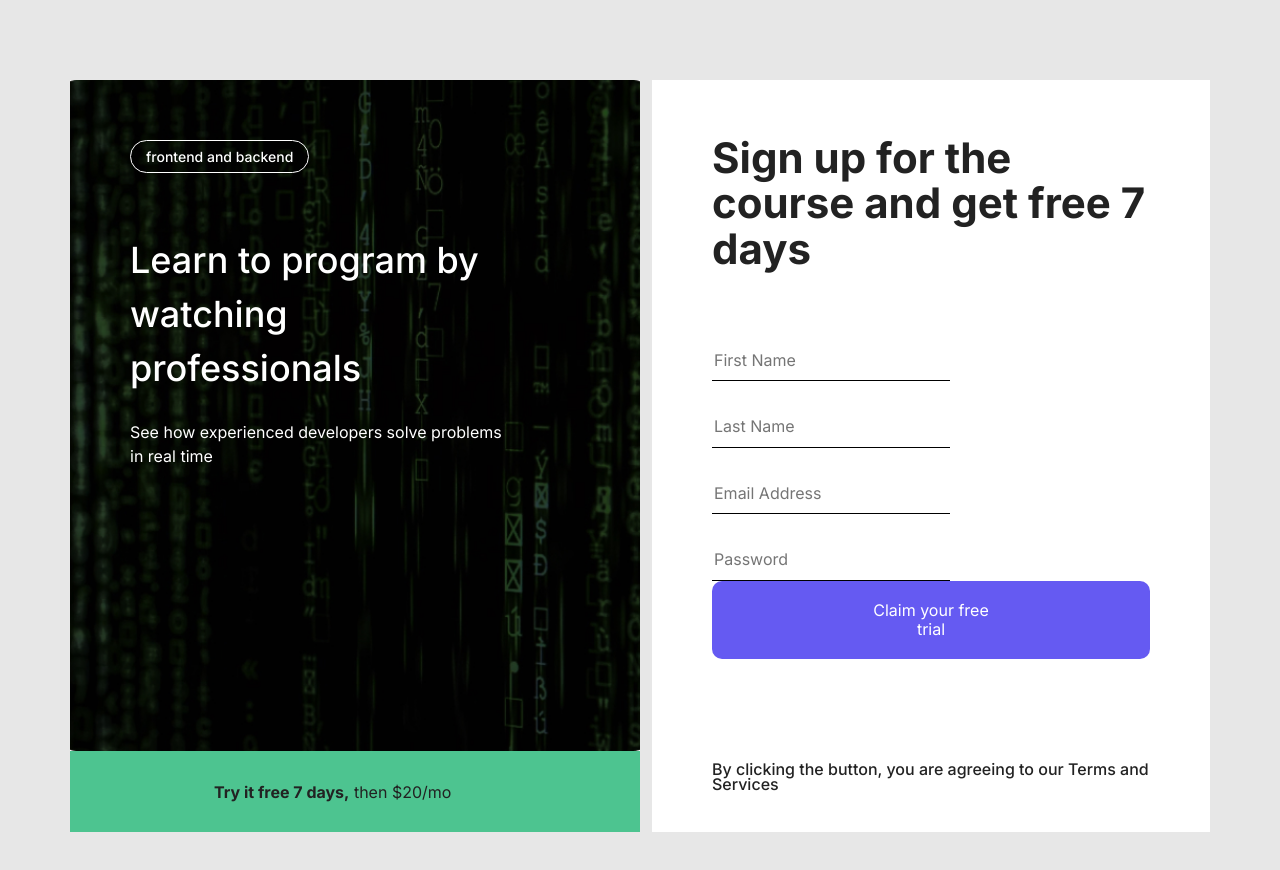
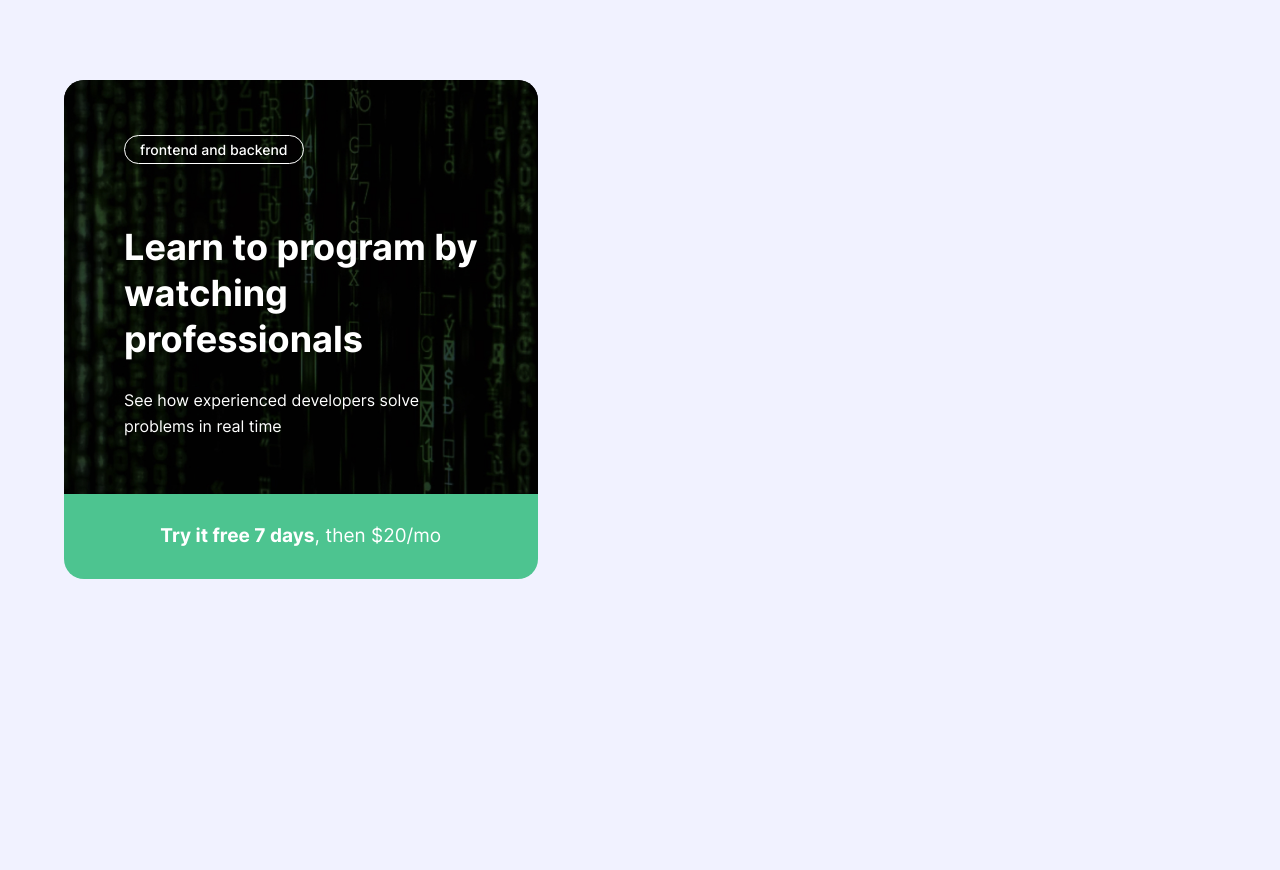
Before and after one commit to oyatillo0201/Intro, a plain HTML site: page index.html in a window 1280 px wide. After the commit the page ends 800 px from the top, so only its background shows below. Drawn offline with Linux system fonts and the light colour scheme.

Commit message:
Add hero section

```diff
--- a/css/style.css
+++ b/css/style.css
@@ -1,3 +1,48 @@
+/* FONTS */
+@font-face {
+  font-family: "Inter";
+  font-style: normal;
+  font-weight: 400;
+  src: url("../fonts/inter-v11-latin-regular.woff2") format("woff2"),
+      url("../fonts/inter-v11-latin-regular.woff") format("woff");
+}
+
+@font-face {
+  font-family: "Inter";
+  font-style: normal;
+  font-weight: 500;
+  src: url("../fonts/inter-v11-latin-500.woff2") format("woff2"),
+      url("../fonts/inter-v11-latin-500.woff") format("woff");
+}
+
+@font-face {
+  font-family: "Inter";
+  font-style: normal;
+  font-weight: 600;
+  src: url("../fonts/inter-v11-latin-600.woff2") format("woff2"),
+      url("../fonts/inter-v11-latin-600.woff") format("woff");
+}
+
+@font-face {
+  font-family: "Inter";
+  font-style: normal;
+  font-weight: 700;
+  src: url("../fonts/inter-v11-latin-700.woff2") format("woff2"),
+      url("../fonts/inter-v11-latin-700.woff") format("woff");
+}
+
+
+
+
+/* CUSTOM PROPS */
+:root {
+  --body-bg: #f1f2ff;
+  --green: #4DC490;
+  --purple: #655af2;
+  --red: #f03535;
+  --text-color: #000;
+}
+
 /* GLOBAL */
 html {
   height: 100%;
@@ -20,8 +65,8 @@ body {
   font-family: "Inter", "Arial", sans-serif;
   font-size: 16px;
   line-height: 1.5;
-  background-color: #E7E7E7;
-  color: #222;
+  background-color: var(--body-bg);
+  color: var(--text-color);
 }
 
 img {
@@ -32,9 +77,9 @@ img {
 /* CONTAINER */
 .container {
   width: 100%;
-  max-width: 1200px;
-  padding-left: 30px;
-  padding-right: 30px;
+  max-width: 1192px;
+  padding-left: 20px;
+  padding-right: 20px;
   margin-left: auto;
   margin-right: auto;
   display: flex;
@@ -44,86 +89,70 @@ img {
 /* MAIN-CONTENT */
 .main-content {
   flex-grow: 1;
-  display: flex;flex-direction: column;
+  padding-top: 80px;
+  padding-bottom: 80px;
 }
 
-.global-wrapper {
+.intro-page {
   display: flex;
-  padding-top: 80px;
-  padding-bottom: 80px;
-
 }
 
-/* HERO */
 .hero {
+  --text-color: #fff;
+
+  display: flex;
+  flex-direction: column;
+  width: 100%;
+  max-width: 570px;
   border-radius: 20px;
-}
-.hero-container {
-
-  margin-right: 12px;
-  border-radius: 20px;
-
+  overflow: hidden;
+  color: var(--text-color)
 }
 
-.info-text-1 {
-  display: inline-block;
-  padding: 0;
-  margin: 0;
+.hero-main {
+  flex-grow: 1;
+  display: flex;
+  flex-direction: column;
+  align-items: flex-start;
+  padding: 55px 60px;
+  background-color: #222;
+  background-image: url("../img/intro-bg.jpg");
+  background-repeat: no-repeat;
+  background-size: cover;
+  background-position: center center;
+}
+
+.hero-badge {
+  border: 1px solid var(--text-color);
   margin-bottom: 60px;
-  border: 1px solid rgba(255, 255, 255, 1);
-  border-radius: 41px;
-  padding: 5px 15px;
   font-size: 14px;
   font-weight: 500;
-  color: #fff;
+  line-height: normal;
+  padding: 5px 15px;
+  border-radius: 41px;
 }
 
-.info-heading {
-  margin: 0;
+.hero-heading {
+  margin-top: 0;
   margin-bottom: 25px;
-  padding: 0;
-  font-weight: 500;
   font-size: 36px;
-  color: #fff;
+  line-height: 46px;
 }
 
-.info-text {
-  padding: 0;
+.hero-text {
   margin: 0;
   font-size: 16px;
-  font-weight: 400;
-  color: #fff;
+  line-height: 26px;
 }
 
-.information {
-  margin: 0;
-  padding: 0;
-  width: 570px;
-  padding-top: 60px;
-  padding-left: 60px;
-  padding-right: 121px;
-  padding-bottom: 283px;
-  background-image:url(../img/intro-bg.jpg);
-  background-repeat: no-repeat;
-  background-position: center center;
-  background-size: cover;
+.hero-bottom {
+  padding: 28px;
+  background-color: var(--green);
+  font-size: 19px;
+  text-align: center;
 }
 
-.footer-info {
-  width: 570px;
-  padding: 0;
-  padding-top: 29px;
-  padding-right: 145px;
-  padding-bottom: 28px;
-  padding-left: 144px;
-  margin: 0;
-  background-color: #4DC490;
-}
 
-.footer-info-text {
-  margin: 0;
-  padding: 0;
-}
 
 
 /* PROMO */
--- a/index.html
+++ b/index.html
@@ -4,7 +4,7 @@
   <meta charset="UTF-8">
   <meta http-equiv="X-UA-Compatible" content="IE=edge">
   <meta name="viewport" content="width=device-width, initial-scale=1.0">
-  <title>Intro</title>
+  <title>Intro-form</title>
 
   <!-- FONTS -->
   <link rel="preconnect" href="https://fonts.googleapis.com">
@@ -18,40 +18,22 @@
 </head>
 <body>
 
-  <!-- MAIN-CONTENT -->
-  <div class="global-wrapper container">
-
-    <!-- HERO -->
-    <div class="hero">
-      <div class="hero-container ">
-        <div class="information">
-          <p class="info-text-1">frontend and backend</p>
-          <h2 class="info-heading">Learn to program by watching professionals</h2>
-          <p class="info-text">See how experienced developers solve problems in real time</p>
-        </div>
-        <div class="footer-info">
-          <p class="footer-info-text"><strong>Try it free 7 days,</strong> then $20/mo</p>
-        </div>
-      </div>
-    </div>
-
-    <div class="promo">
-      <div class="promo-container ">
-        <div class="action">
-          <h2 class="action-heading">Sign up for the course and get free 7 days</h2>
-          <form class="action-form" action="#" method="get">
-            <input class="user-name" type="text" name="name" aria-label="First Name" placeholder="First Name" required>
-            <input class="user-last-name" type="text" name="last name" placeholder="Last Name" required>
-            <input class="user-email" type="email" name="email" placeholder="Email Address" aria-label="Email Address" required>
-            <input class="user-pass" type="password" name="Password" placeholder="Password" aria-label="Password" required>
-            <button type="submit" class="button">Claim your free trial</button>
-          </form>
+  <div class="main-content">
+    <div class="container">
+      <div class="intro-page">
+        <!-- HERO -->
+        <div class="hero">
+          <div class="hero-main">
+            <div class="hero-badge">frontend and backend</div>
+            <h1 class="hero-heading">Learn to program by <br> watching <br> professionals</h1>
+            <p class="hero-text">See how experienced developers solve <br> problems in real time</p>
+          </div>
+          <div class="hero-bottom"><strong>Try it free 7 days</strong>, then $20/mo</div>
         </div>
 
-        <div class="footer-action">
 
-          <p class="footer-action-heading">By clicking the button, you are agreeing to our <span>Terms and Services</span></p>
-        </div>
+
+        <!-- REGISTRATION-FORM -->
       </div>
     </div>
   </div>
```
